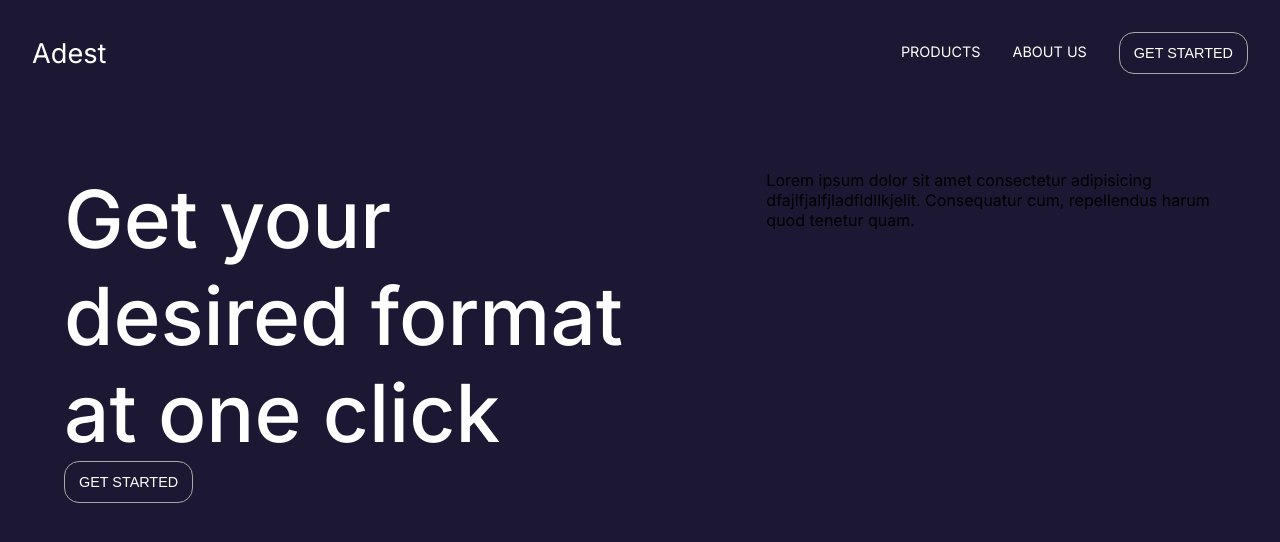
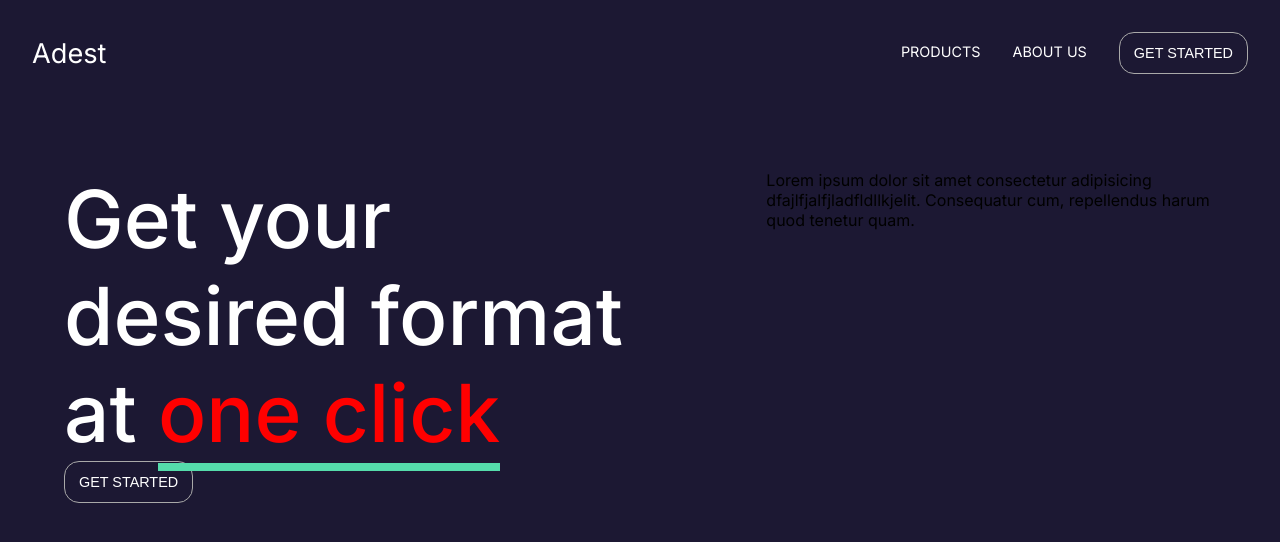
Before and after one commit to AmanApT/adest, a Next.js app: page / in a window 1280 px wide. Shown: the top 542 px of the page. Built offline with nearby package versions, Linux system fonts and the light colour scheme.

Commit message:
adding after pseudo

```diff
--- a/components/landingpage/Hero.css
+++ b/components/landingpage/Hero.css
@@ -1,22 +1,27 @@
-.hero-section{
+.hero-section {
   display: flex;
   padding: 4rem;
-    gap:5rem;
+  gap: 5rem;
 }
 
-.hero-section-left{
-
-}
-.hero-section-heading{
+/* .hero-section-left {
+} */
+.hero-section-heading {
   font-size: 5rem;
   font-weight: 500;
-    color:var(--text-color)
+  color: var(--text-color);
 }
-.hero-span::after{
-    /* content: '';
+.hero-span::after {
+  content: "";
   width: 100%;
   background-color: var(--stroke);
   height: 8px;
   display: block;
-    margin-top: 2px; */
+  margin-top: 2px;
+  position: absolute;
+  left: 0;
 }
+.hero-span {
+  color: red;
+  position: relative;
+}
```
Also changed, not shown: components/landingpage/Hero.tsx (+5 -2 lines). Lines whose indentation alone changed are shown as unchanged.
